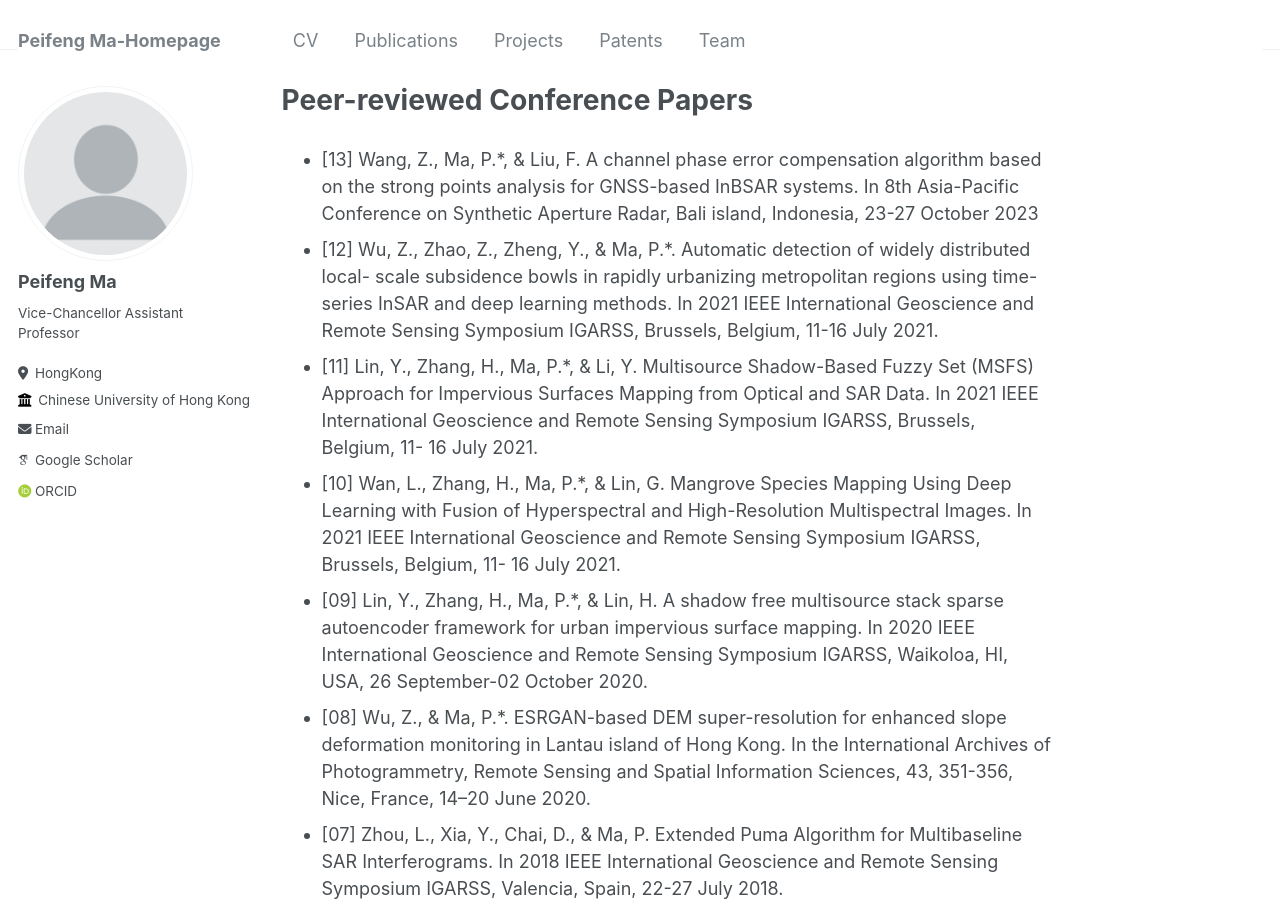
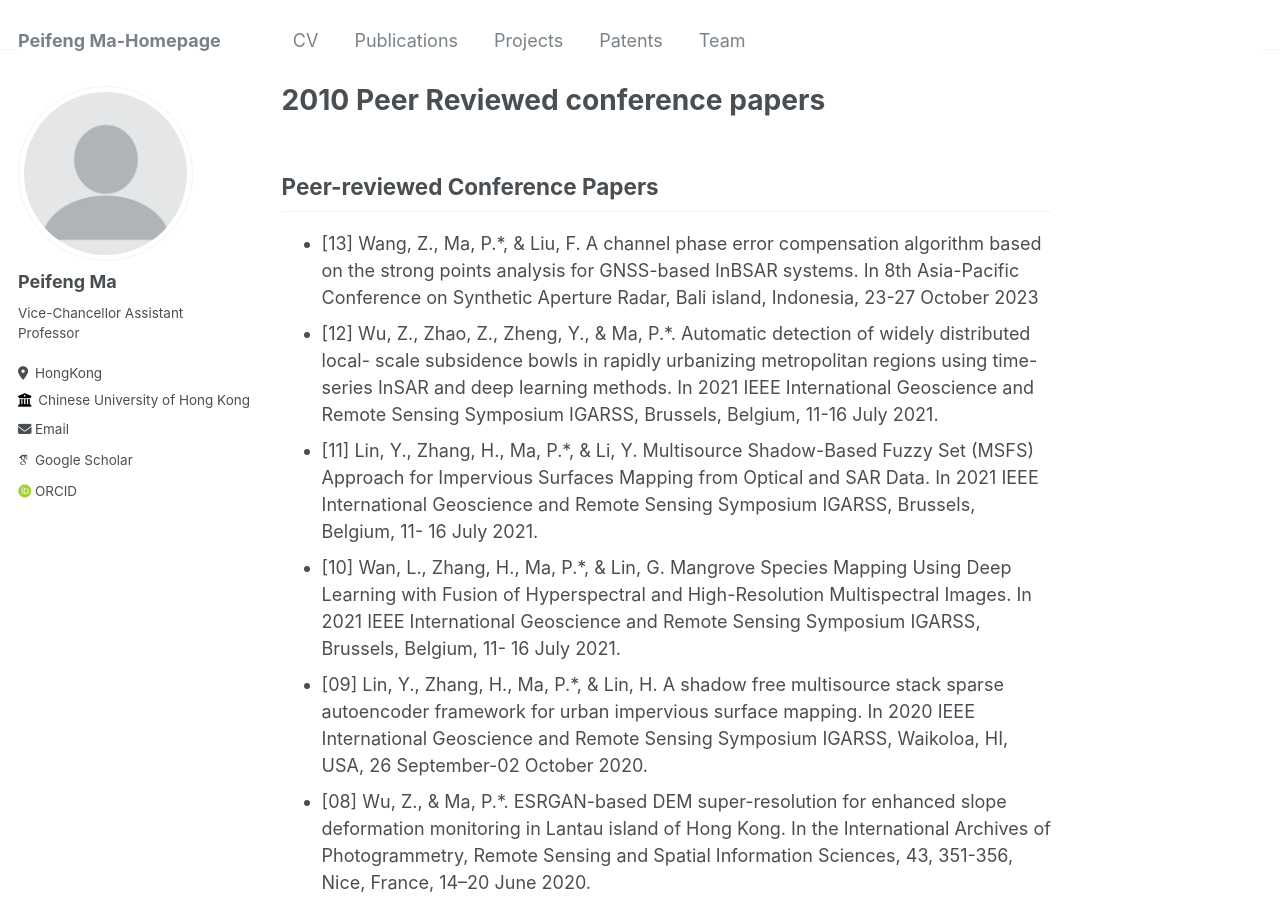
Before and after one commit to pfMA03/peifengMa, a Jekyll site: the page built from _publications/2010-Peer-reviewed Conference Papers.md, in a window 1280 px wide and 900 px high. Built offline with Jekyll 4.4.1, drawn with Linux system fonts in a browser that asks for light colours; some web fonts are replaced.

Commit message:
Update 2010-Peer-reviewed Conference Papers.md

```diff
--- a/_publications/2010-Peer-reviewed Conference Papers.md
+++ b/_publications/2010-Peer-reviewed Conference Papers.md
@@ -1,10 +1,11 @@
 ---
-title: "Peer-reviewed Conference Papers"
+# title: "Peer-reviewed Conference Papers"
 collection: publications
 permalink: /publication/2010-Peer-reviewed Conference Papers
 
 ---
-
+Peer-reviewed Conference Papers
+------
 * [13] Wang, Z., Ma, P.*, & Liu, F. A channel phase error compensation algorithm based on the
 strong points analysis for GNSS-based InBSAR systems. In 8th Asia-Pacific Conference on
 Synthetic Aperture Radar, Bali island, Indonesia, 23-27 October 2023
```
